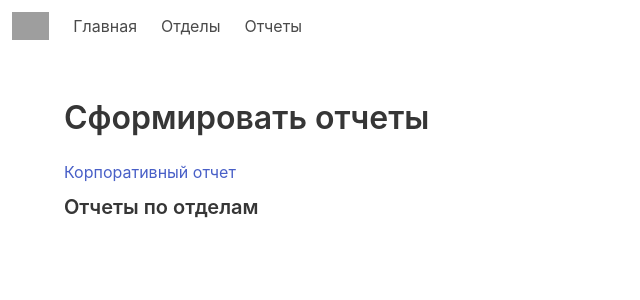
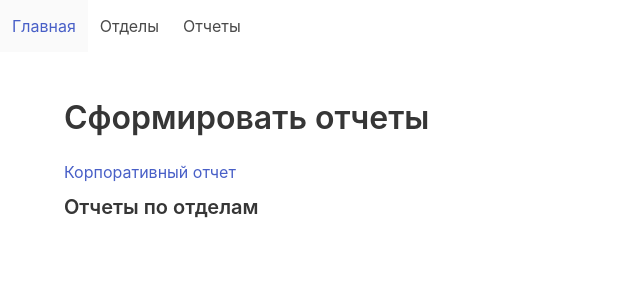
Before and after one commit to chongwu/django_rir, a Django app: page /reports/ in a window 1280 px wide. Shown: the top 300 px of the page, without its empty margins (0-640 px from the left). Run offline with Django 3.2, Linux system fonts and the light colour scheme; data that the repository does not hold is empty; parts of the project's set-up code (start-up, migrations or seed data) failed here and were passed over; grey boxes are pictures that could not be loaded.

Commit message:
remove static files from base template

```diff
--- a/templates/staff/base.html
+++ b/templates/staff/base.html
@@ -1,4 +1,3 @@
-{% load static %}
 <!DOCTYPE html>
 <html lang="en">
 <head>
@@ -10,10 +9,6 @@
 <body>
     <nav class="navbar" role="navigation" aria-label="main navigation">
       <div class="navbar-brand">
-        <a class="navbar-item" href="/">
-          <img src="{% static 'img/rosatom_logo.png' %}">
-        </a>
-
         <a role="button" class="navbar-burger burger" aria-label="menu" aria-expanded="false" data-target="navbarBasicExample">
           <span aria-hidden="true"></span>
           <span aria-hidden="true"></span>
```
